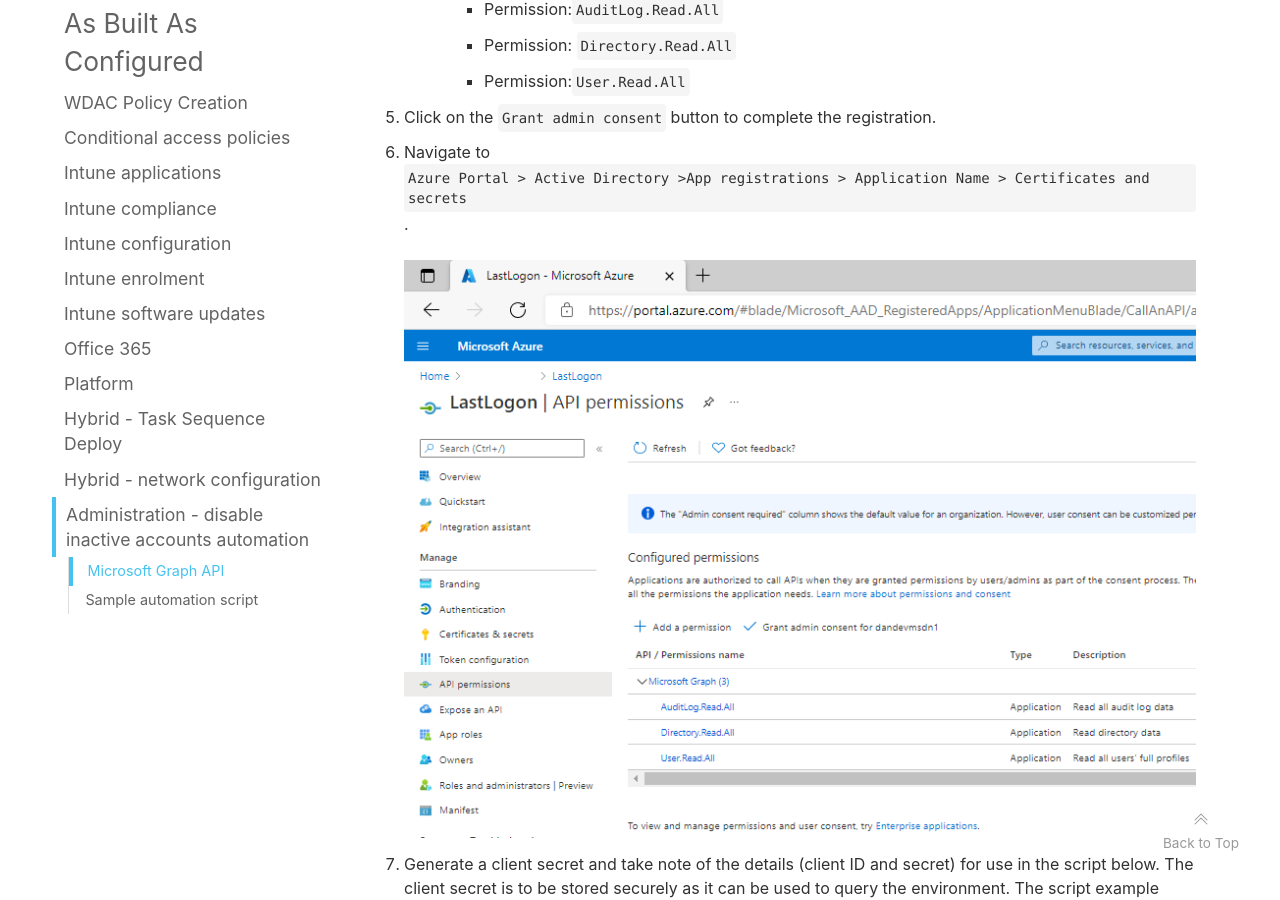
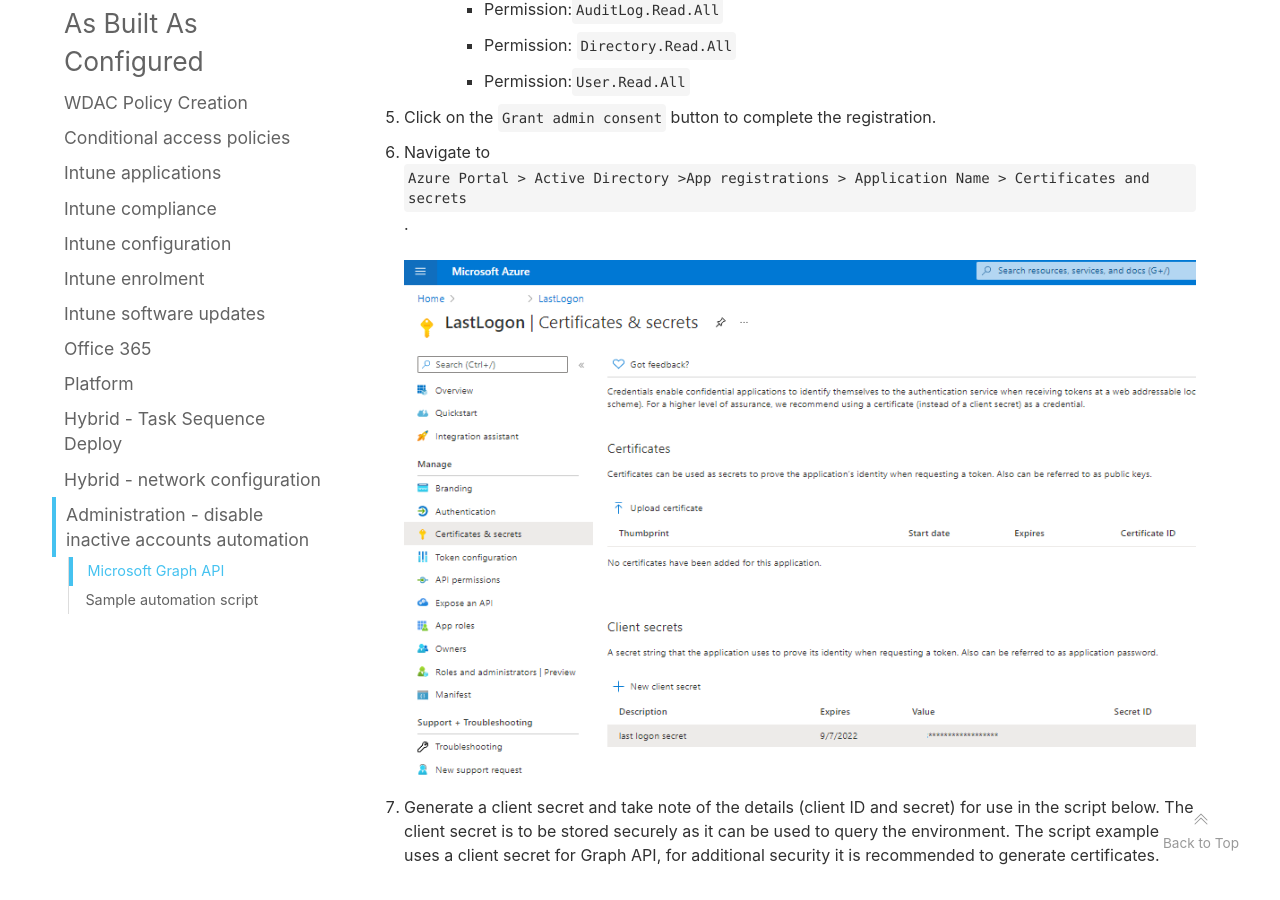
Before and after one commit to ASD-Blueprint/desktop.gov.au, a Jekyll site: the page built from blueprint/abac/admin-disable-inactive-users.md, in a window 1280 px wide and 900 px high, scrolled down 3226 px. Built offline with Jekyll 4.4.1, drawn with Linux system fonts in a browser that asks for light colours; comment, search, counter and statistics services are not loaded.

Commit message:
update wrong image link

```diff
--- a/blueprint/abac/admin-disable-inactive-users.md
+++ b/blueprint/abac/admin-disable-inactive-users.md
@@ -65,7 +65,7 @@
 
 6. Navigate to `Azure Portal > Active Directory >App registrations > Application Name > Certificates and secrets `.
 
-   ![API secrets](/assets/images/abac/app-registration-api.png)
+   ![Certificates and secrets](/assets/images/abac/app-registration-secret.png)
 
 7. Generate a client secret and take note of the details (client ID and secret) for use in the script below. The client secret is to be stored securely as it can be used to query the environment. The script example uses a client secret for Graph API, for additional security it is recommended to generate certificates.
 
```
